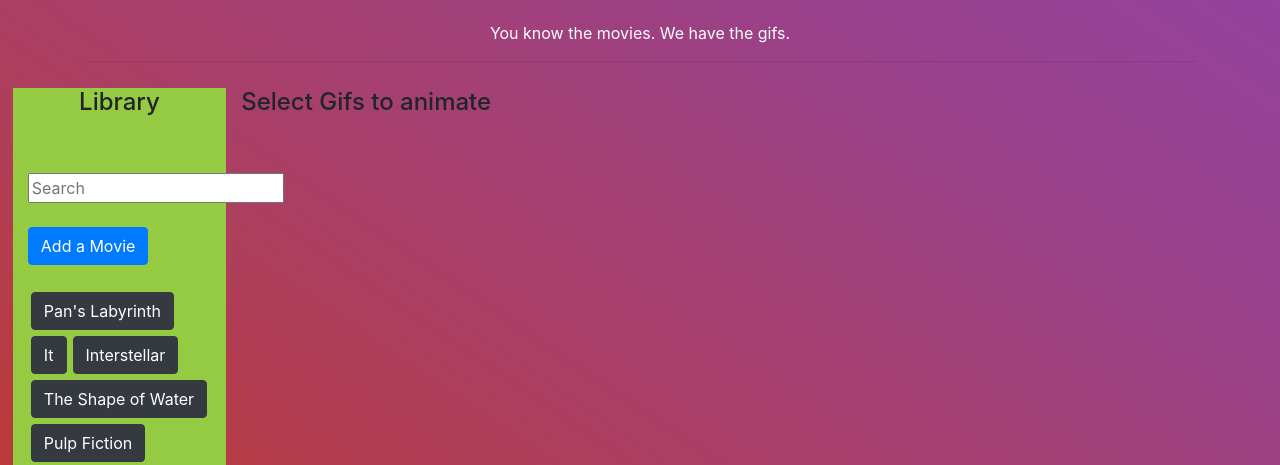
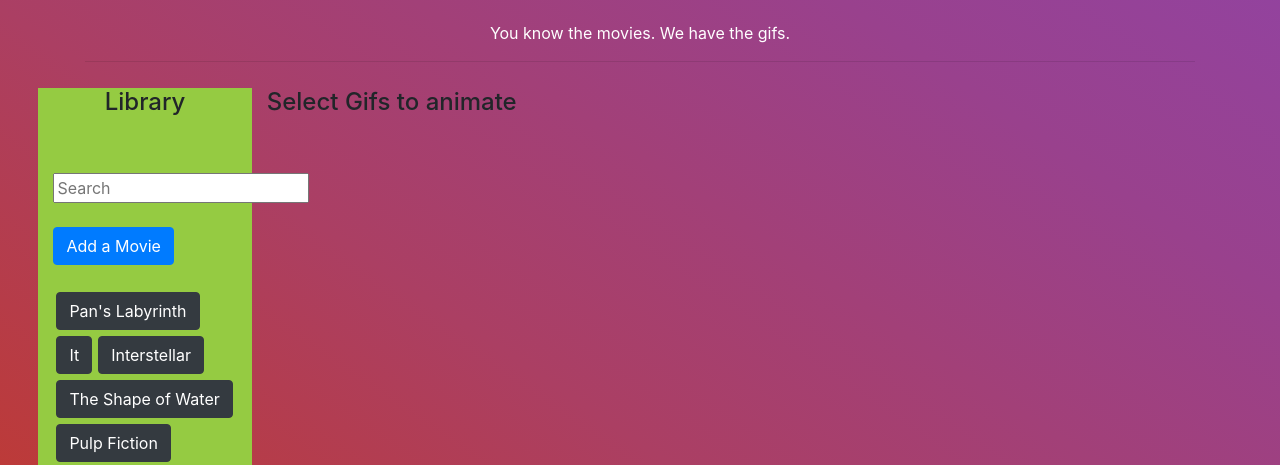
Before and after one commit to ArturoBradic/GifTastic, a plain HTML site: page index.html in a window 1280 px wide. Shown: the part 280-745 px from the top of the page. Drawn offline with nearby package versions, Linux system fonts and the light colour scheme.

Commit message:
final v1.1

```diff
--- a/assets/style.css
+++ b/assets/style.css
@@ -5,7 +5,7 @@ body {
 
 #menu-bar {
     background-color: #95cb42;
-    margin-left: 1%;
+    margin-left: 3%;
 
 }
 
```
